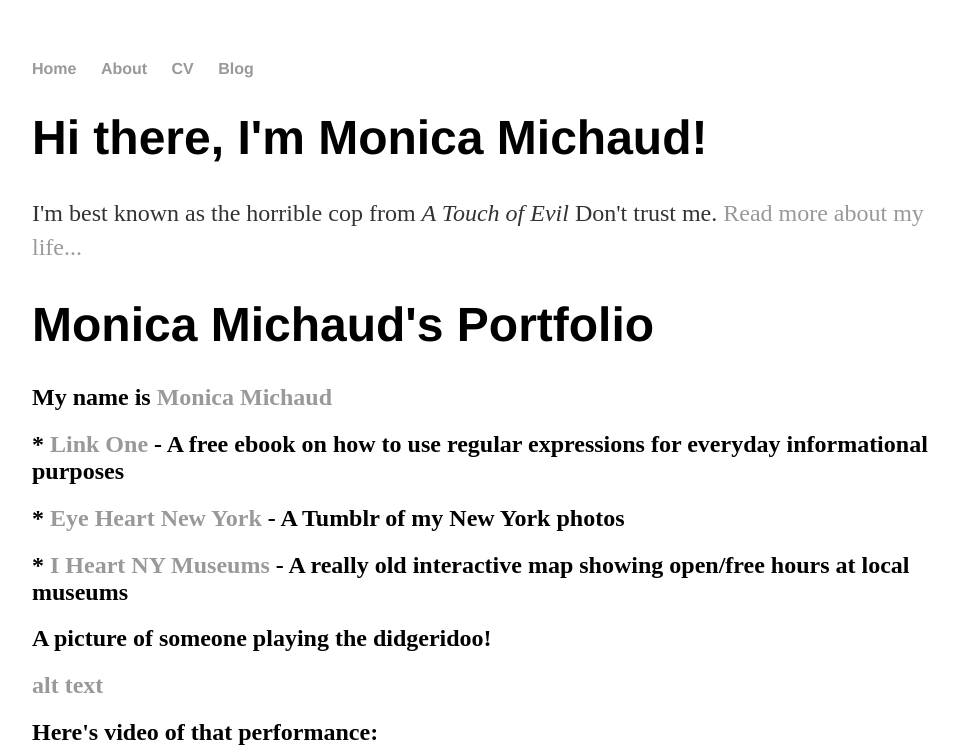
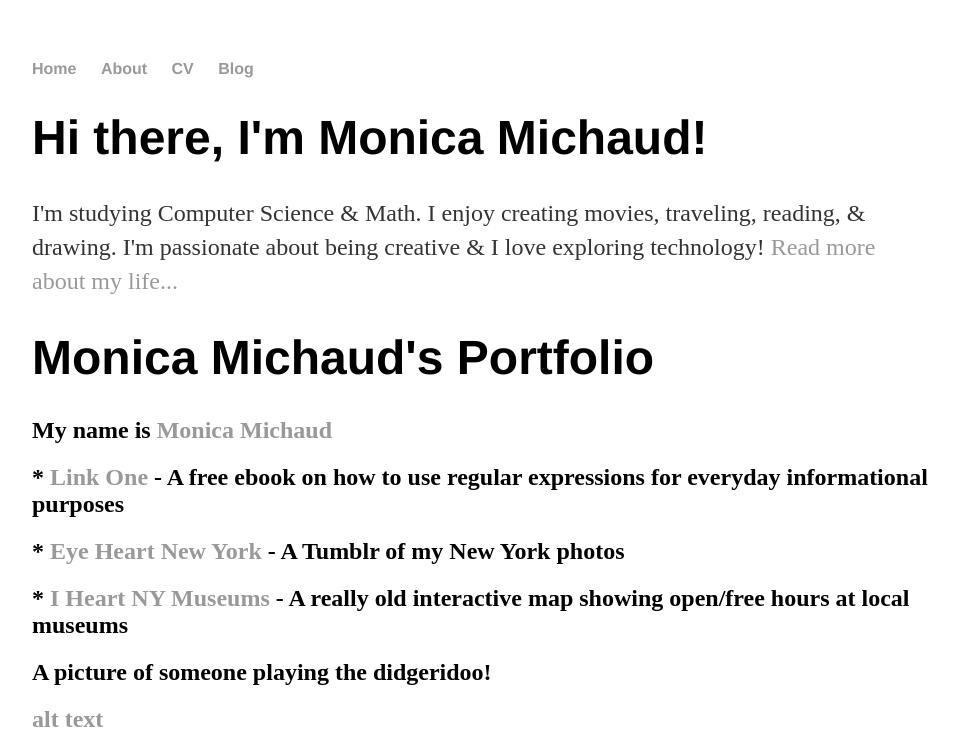
Before and after one commit to mrmichaud/mrmichaud.github.io, a Jekyll site: the page built from index.html, in a window 1280 px wide. Shown: the top 756 px of the page, without its empty margins (160-1118 px from the left). Built offline with Jekyll 4.4.1, drawn with Linux system fonts in a browser that asks for light colours.

Commit message:
Update index.html

```diff
--- a/index.html
+++ b/index.html
@@ -4,7 +4,7 @@
 ---
 <div class="blurb">
 	<h1>Hi there, I'm Monica Michaud!</h1>
-	<p>I'm best known as the horrible cop from <em>A Touch of Evil</em> Don't trust me. <a href="/about">Read more about my life...</a></p>
+	<p>I'm studying Computer Science & Math. I enjoy creating movies, traveling, reading, & drawing. I'm passionate about being creative & I love exploring technology! <a href="/about">Read more about my life...</a></p>
 
 	<h1>Monica Michaud's Portfolio</h1>
     	<h2>My name is <a href="https://www.facebook.com/monica.michaud.92">Monica Michaud</a></h2>
```
